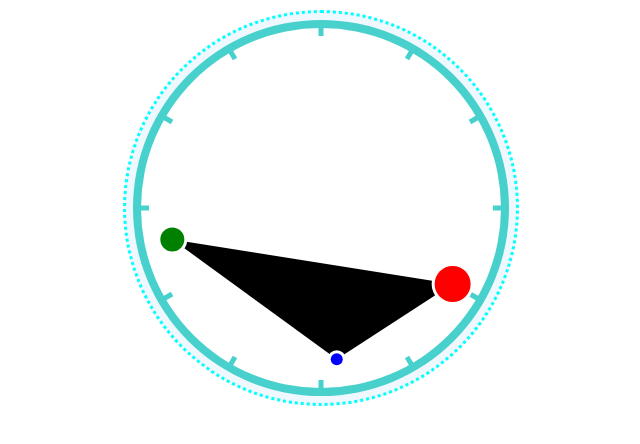
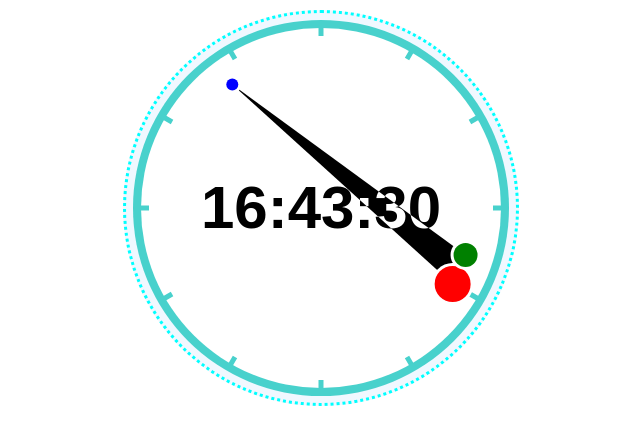
Before and after one commit to ladyrick/canvas-clock, a plain HTML site: page index.html in a window 1280 px wide. Shown: the whole page, without its empty margins (319-959 px from the left). Drawn offline with Linux system fonts and the light colour scheme.

Commit message:
修改默认参数的BUG，增加显示时间

```diff
--- a/index.html
+++ b/index.html
@@ -42,8 +42,8 @@
     <script>
         'use strict';
         var Rad = 38;
-        var sTicks = 60;
-        var mTicks = 60;
+        var sTicks = 10;
+        var mTicks = 10;
         var hTicks = 12;
 
         var _sPos = 0;
@@ -89,12 +89,18 @@
         var transFun3 = function (x) { return 1; }
         var transFuns = [transFun1, transFun2, transFun3];
 
-        function tick(during, frames, mode,transMode) {
+
+
+
+        function tick(during, frames, mode, transMode) {
             //default arguments
-            during = during||0.3;
-            frames = frames||30;
-            mode = mode||'clock';
-            transMode = transMode||0;
+            if(during === undefined) during = 0.5;
+            if(frames === undefined) frames = 30;
+            if(mode === undefined) mode = 'clock';
+            if(transMode === undefined) transMode = 0;
+            if (frames < 1) frames = 1;
+            transMode = transMode % 3;
+
 
             if (mode === 'clock') {
                 var date = new Date();
@@ -129,12 +135,14 @@
                 ctx.arc(left, top, rad + border, 0, Math.PI * 2);
                 ctx.closePath();
                 ctx.fillStyle = "white";
+                ctx.globalCompositeOperation = "source-over";
                 ctx.fill();
 
                 ctx.beginPath();
                 ctx.arc(left, top, rad, 0, Math.PI * 2);
                 ctx.closePath();
                 ctx.fillStyle = color;
+                ctx.globalCompositeOperation = "source-over";
                 ctx.fill();
             }
 
@@ -169,13 +177,21 @@
 
                 ctx.clearRect(0, 0, canvasBorder, canvasBorder);
 
+                //print the current time
+                ctx.font = "normal normal bolder 60px/60px Arial";
+                ctx.textAlign = "center";
+                ctx.fillStyle = "black";
+                ctx.fillText((new Date()).toTimeString().substring(0, 8), canvasBorder / 2, canvasBorder / 2 + 20);
+
                 ctx.beginPath();
                 ctx.moveTo(es_left * canvasBorder / 100, es_top * canvasBorder / 100);
                 ctx.lineTo(em_left * canvasBorder / 100, em_top * canvasBorder / 100);
                 ctx.lineTo(eh_left * canvasBorder / 100, eh_top * canvasBorder / 100);
                 ctx.closePath();
                 ctx.fillStyle = "#000000";
+                ctx.globalCompositeOperation = "xor";
                 ctx.fill();
+
 
                 createCircle(ctx, eh_left * canvasBorder / 100, eh_top * canvasBorder / 100, 18, 'red', 3);
                 createCircle(ctx, em_left * canvasBorder / 100, em_top * canvasBorder / 100, 12, 'green', 3);
@@ -198,7 +214,7 @@
         }
 
         function timeInterval() {
-            tick(0.5, 30, 'clock');
+            tick(0.5, 30, 'clock', 0);
         }
         timeInterval();
         setInterval(timeInterval, 1000);
```
